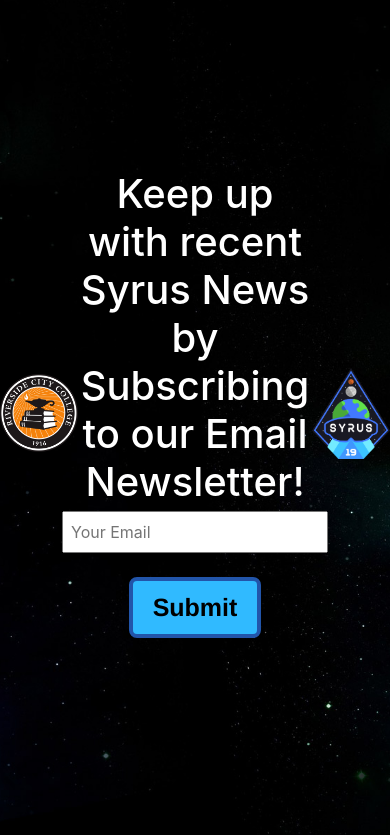
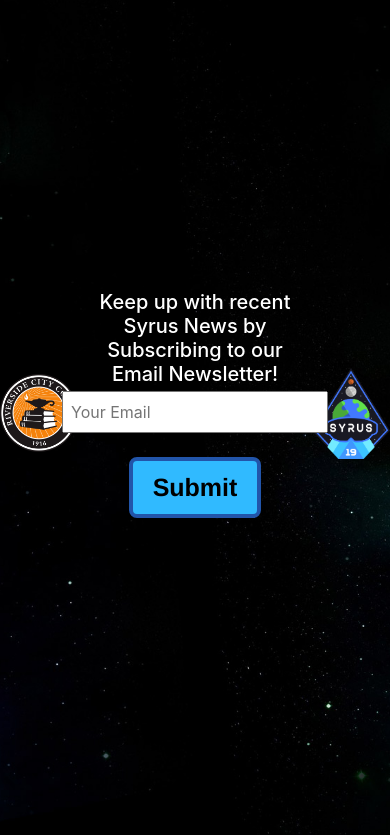
Before and after one commit to JMAK13/Bootstrap, a plain HTML site: page Contact.html in a window 390 px wide. Shown: the part 128-963 px from the top of the page. Drawn offline with Linux system fonts and the light colour scheme.

Commit message:
contact style final update

```diff
--- a/css/styles.css
+++ b/css/styles.css
@@ -247,8 +247,11 @@ div.navbar *::selection{
   #abt p{
     font-size: 22px;
   }
-  #cbody{
-    height: 80%;
+  #t1{
+    font-size: 20px;
+  }
+  #t2{
+    font-size: 13px;
   }
 }
 @media only screen and (max-width: 768px){
@@ -277,8 +280,11 @@ div.navbar *::selection{
   #scrollBtn{
     display: none;
   }
-  #cbody{
-    height: 100%;
+  #t1{
+    font-size: 20px;
+  }
+  #t2{
+    font-size: 13px;
   }
 }
 
@@ -302,8 +308,11 @@ div.navbar *::selection{
   #abt p{
     font-size: 14px;
   }
-  #cbody{
-    height: 100%;
+  #t1{
+    font-size: 20px;
+  }
+  #t2{
+    font-size: 13px;
   }
 }
 
```
